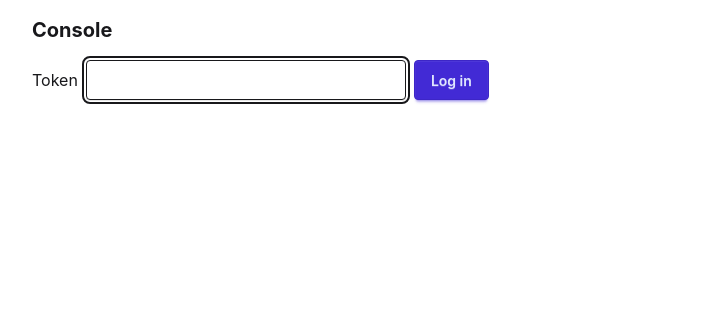
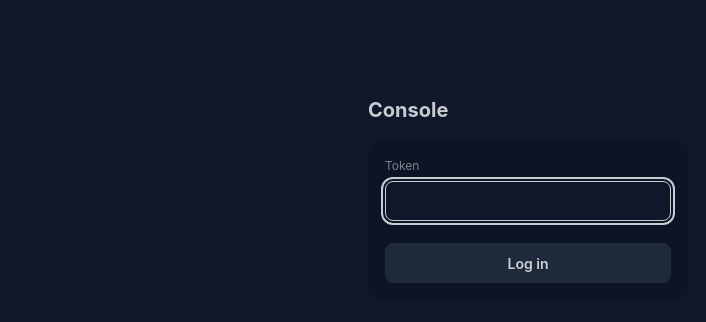
Before and after one commit to moostackhq/moostack, a website: page internal/console/testdata/login.golden.html in a window 1280 px wide. Shown: the whole page, without its empty margins (112-818 px from the left). Drawn offline with Linux system fonts and the light colour scheme.

Commit message:
login page style

```diff
--- a/internal/console/static/tailwind.css
+++ b/internal/console/static/tailwind.css
@@ -1,3 +1,5 @@
 @import "tailwindcss" source(none);
 @source "../templates";
-@plugin "daisyui";
+@plugin "daisyui" {
+	themes: night --default;
+}
--- a/internal/console/testdata/login.golden.html
+++ b/internal/console/testdata/login.golden.html
@@ -6,15 +6,13 @@
 <title>Console</title>
 <link rel="stylesheet" href="/console/static/style.css">
 </head>
-<body class="mx-auto max-w-5xl p-4">
-<header class="flex items-center justify-between">
+<body>
+<main class="mx-auto mt-24 w-xs">
 <h1 class="text-xl font-bold">Console</h1>
-</header>
-<main>
-<form method="post" action="/console/login" class="mt-4 flex flex-wrap items-center gap-2">
-<label for="token">Token</label>
+<form method="post" action="/console/login" class="fieldset bg-base-200 border-base-300 rounded-box mt-4 border p-4">
+<label for="token" class="label">Token</label>
 <input class="input" id="token" name="token" type="password" autocomplete="off" required autofocus>
-<button class="btn btn-primary">Log in</button>
+<button class="btn btn-neutral mt-4">Log in</button>
 </form>
 </main>
 </body>
```
Also changed, not shown: internal/console/templates/login.html (+6 -8 lines), internal/console/static/style.css.
